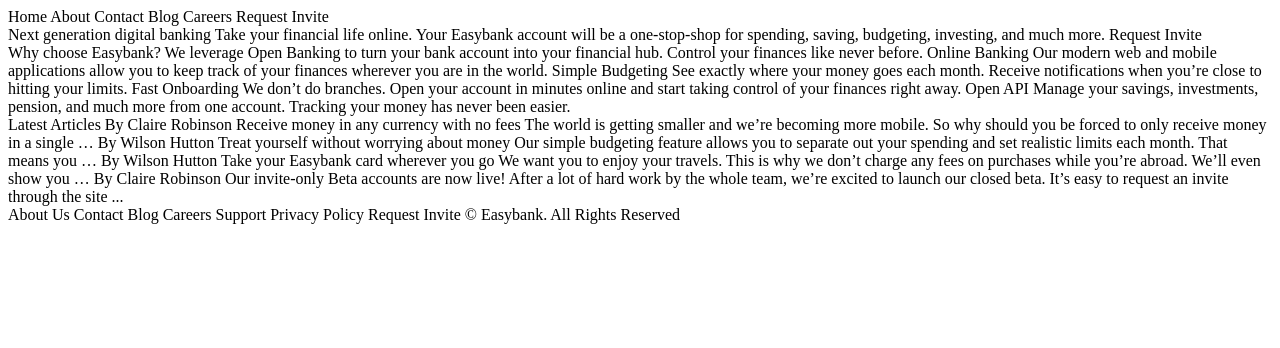
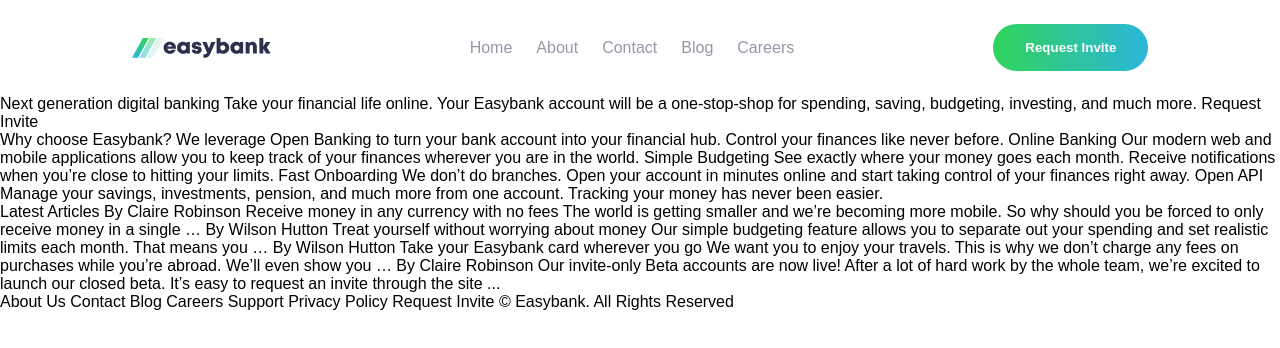
Before and after one commit to Eghinner/Easybank-landing-page_FM, a plain HTML site: page index.html in a window 1280 px wide. Drawn offline with Linux system fonts and the light colour scheme.

Commit message:
💄 header

```diff
--- a/index.html
+++ b/index.html
@@ -12,12 +12,15 @@
 
 <body>
   <header class="header">
-    Home
-    About
-    Contact
-    Blog
-    Careers
-    Request Invite
+    <img class="header__logo" src="images/logo.svg" alt="logo">
+    <ul class="header__list">
+      <li>Home</li>
+      <li>About</li>
+      <li>Contact</li>
+      <li>Blog</li>
+      <li>Careers</li>
+    </ul>
+    <button class="btn">Request Invite</button>
   </header>
   <section class="banner">
     Next generation digital banking
--- a/styles.css
+++ b/styles.css
@@ -6,4 +6,45 @@
 	--grey: hsl(233, 8%, 62%);
 	--light: hsl(220, 16%, 96%);
 	--white: hsl(0, 0%, 100%);
+
+	--ff: 'Public Sans', sans-serif;
 }
+@import url('https://fonts.googleapis.com/css2?family=Public+Sans:wght@300;400;700&display=swap');
+* {
+	margin: 0;
+	padding: 0;
+	box-sizing: border-box;
+}
+body {
+	font-family: var(--ff);
+}
+
+.header {
+	background-color: var(--white);
+	display: flex;
+	margin: 0 auto;
+	justify-content: space-around;
+	padding: 1.5rem 2rem;
+}
+
+.header__logo {
+	object-fit: contain;
+}
+
+.header__list {
+	/*font-weight: 500;*/
+	color: var(--grey);
+	list-style: none;
+	display: flex;
+	align-items: center;
+	gap: 1.5rem;
+}
+
+.btn {
+	font-weight: bold;
+	color: var(--white);
+	background: linear-gradient(to right, var(--green),var(--cyan));
+	padding: 1rem 2rem;
+	border: none;
+	border-radius: 2rem;
+}
```
